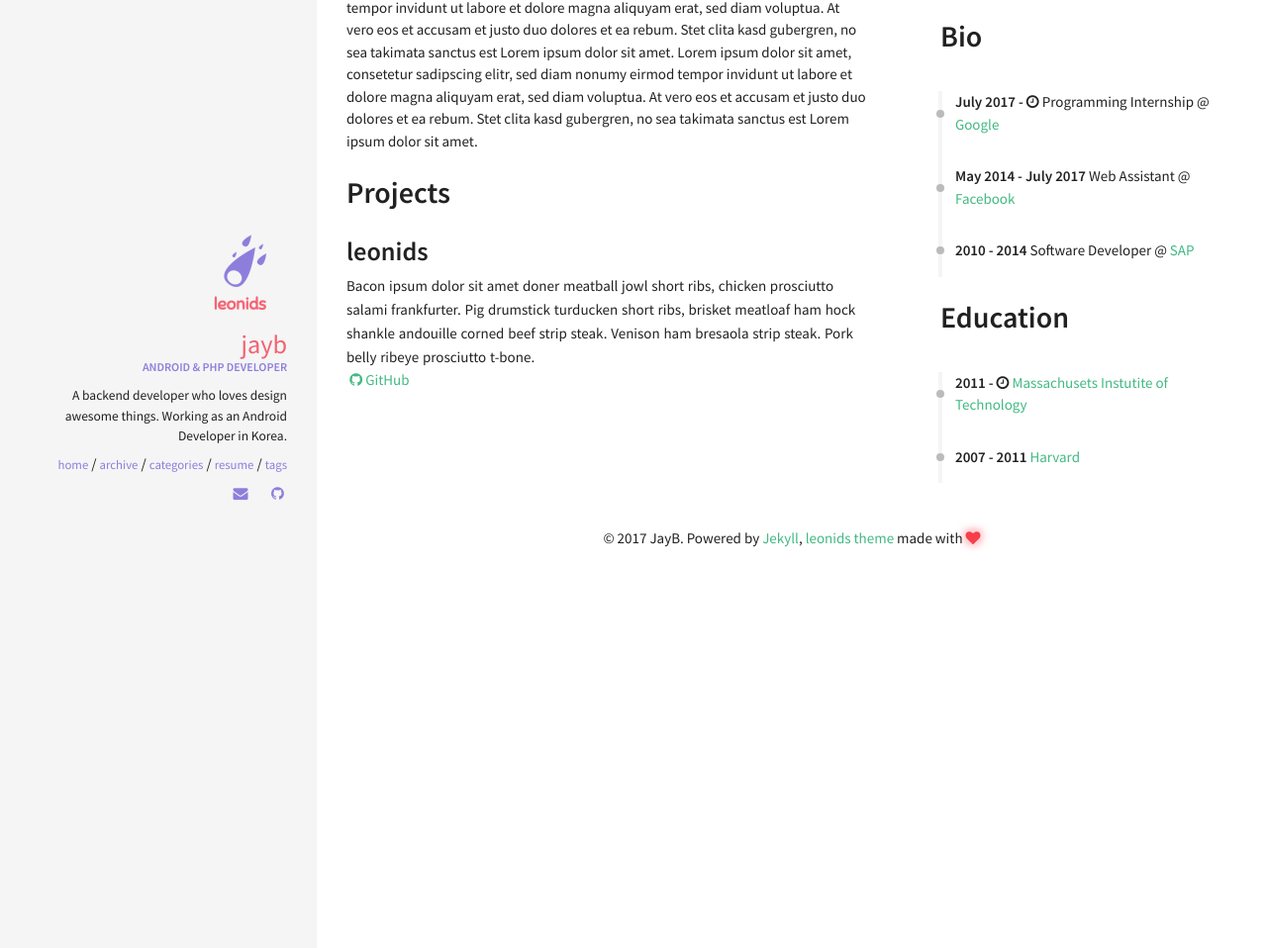
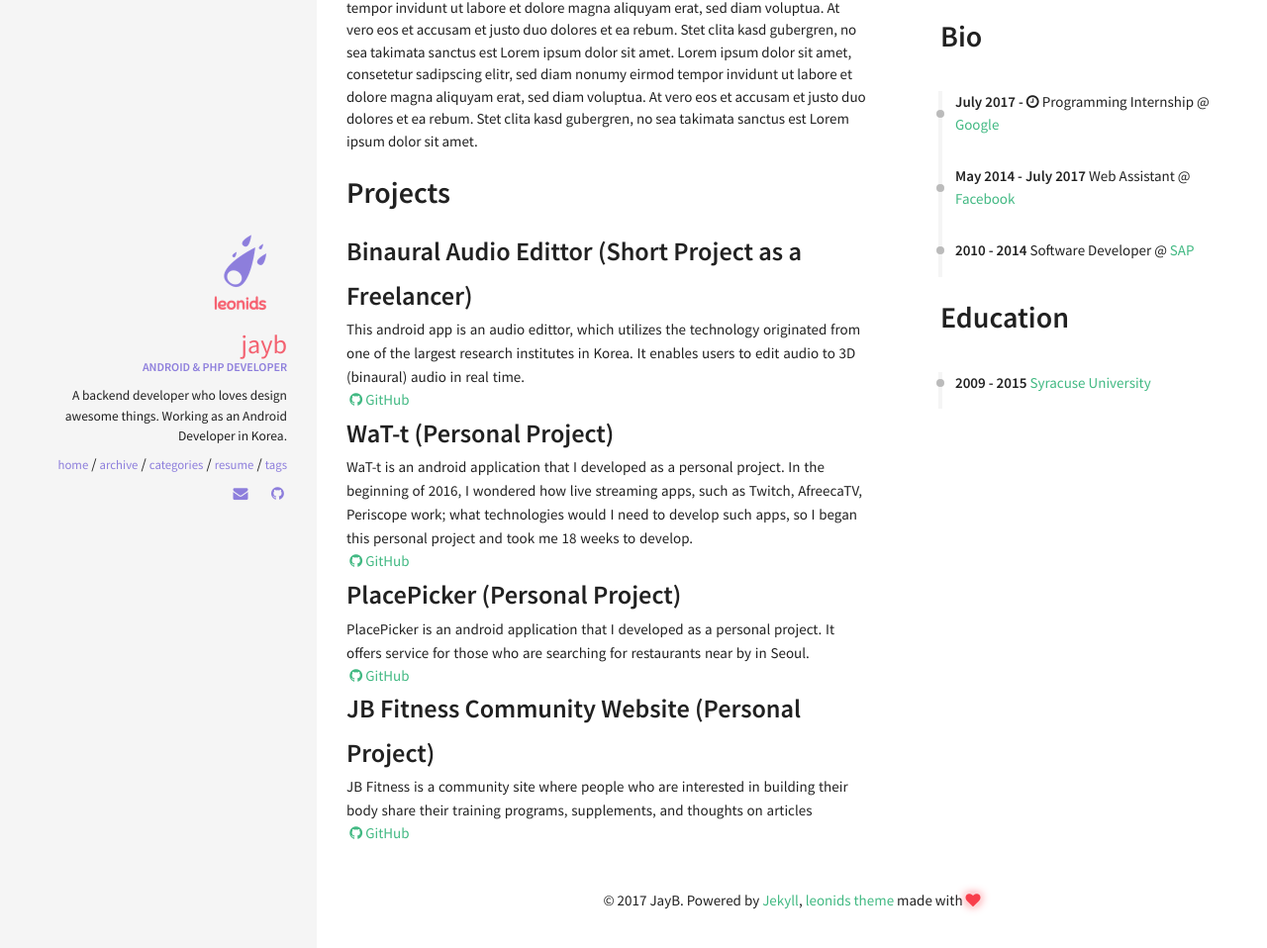
Before and after one commit to renyuanz/leonids, a Jekyll site: the page built from resume.html, in a window 1280 px wide, cut to the strip 154-1112 px from the top of the page. Shown: the whole strip at 99% size. Built offline with Jekyll 4.4.1, drawn with Linux system fonts in a browser that asks for light colours.

Commit message:
Updated
Updated

```diff
--- a/_data/index/education.yml
+++ b/_data/index/education.yml
@@ -1,8 +1,8 @@
-- name: Massachusets Instutite of Technology
-  link: http://web.mit.edu/
-  date: 2011 - <i class="fa fa-clock-o" aria-hidden="true" title="Until Now"></i>
-  descr: <br> (expected graduation in 2019)
+#- name: Massachusets Instutite of Technology
+#  link: http://web.mit.edu/
+#  date: 2011 - <i class="fa fa-clock-o" aria-hidden="true" title="Until Now"></i>
+#  descr: <br> (expected graduation in 2019)
 
-- name: Harvard
-  link: http://www.harvard.edu/
-  date: 2007 - 2011
+- name: Syracuse University
+  link: http://www.syr.edu/
+  date: 2009 - 2015
--- a/_data/index/projects.yml
+++ b/_data/index/projects.yml
@@ -1,4 +1,19 @@
-- name: leonids
-  descr: "Bacon ipsum dolor sit amet doner meatball jowl short ribs, chicken prosciutto salami frankfurter. Pig drumstick turducken short ribs, brisket meatloaf ham hock shankle andouille corned beef strip steak. Venison ham bresaola strip steak. Pork belly ribeye prosciutto t-bone."
+- name: Binaural Audio Edittor (Short Project as a Freelancer)
+  descr: "This android app is an audio edittor, which utilizes the technology originated from one of the largest research institutes in Korea. It enables users to edit audio to 3D (binaural) audio in real time."
   image: pong.png
-  github: https://github.com/renyuanz/leonids
+  github: https://github.com/jaybkim1
+
+- name: WaT-t (Personal Project)
+  descr: "WaT-t is an android application that I developed as a personal project. In the beginning of 2016, I wondered how live streaming apps, such as Twitch, AfreecaTV, Periscope work; what technologies would I need to develop such apps, so I began this personal project and took me 18 weeks to develop. "
+  image: pong.png
+  github: https://github.com/jaybkim1
+
+- name: PlacePicker (Personal Project)
+  descr: "PlacePicker is an android application that I developed as a personal project. It offers service for those who are searching for restaurants near by in Seoul."
+  image: pong.png
+  github: https://github.com/jaybkim1
+
+- name: JB Fitness Community Website (Personal Project)
+  descr: "JB Fitness is a community site where people who are interested in building their body share their training programs, supplements, and thoughts on articles"
+  image: pong.png
+  github: https://github.com/jaybkim1
--- a/_data/index/skills.yml
+++ b/_data/index/skills.yml
@@ -2,5 +2,5 @@
 
 label: Ability
 id : cs
-aspects: Motivation, GitHub, Java, HTML/CSS, Docker, Python
-percentage: 100, 65, 70, 60, 60, 55
+aspects: Android, Java, PHP, Git, AWS, Python
+percentage: 80, 80, 70, 50, 60, 50
```
